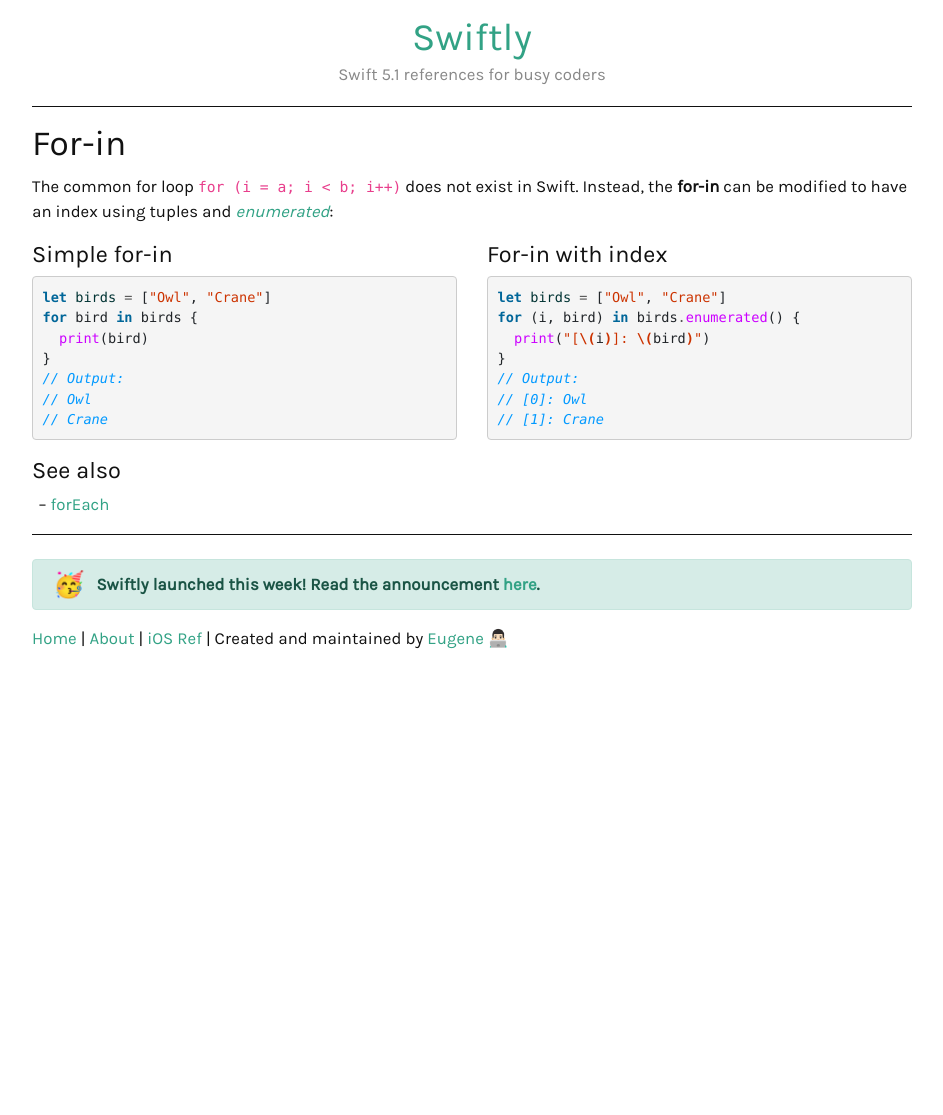
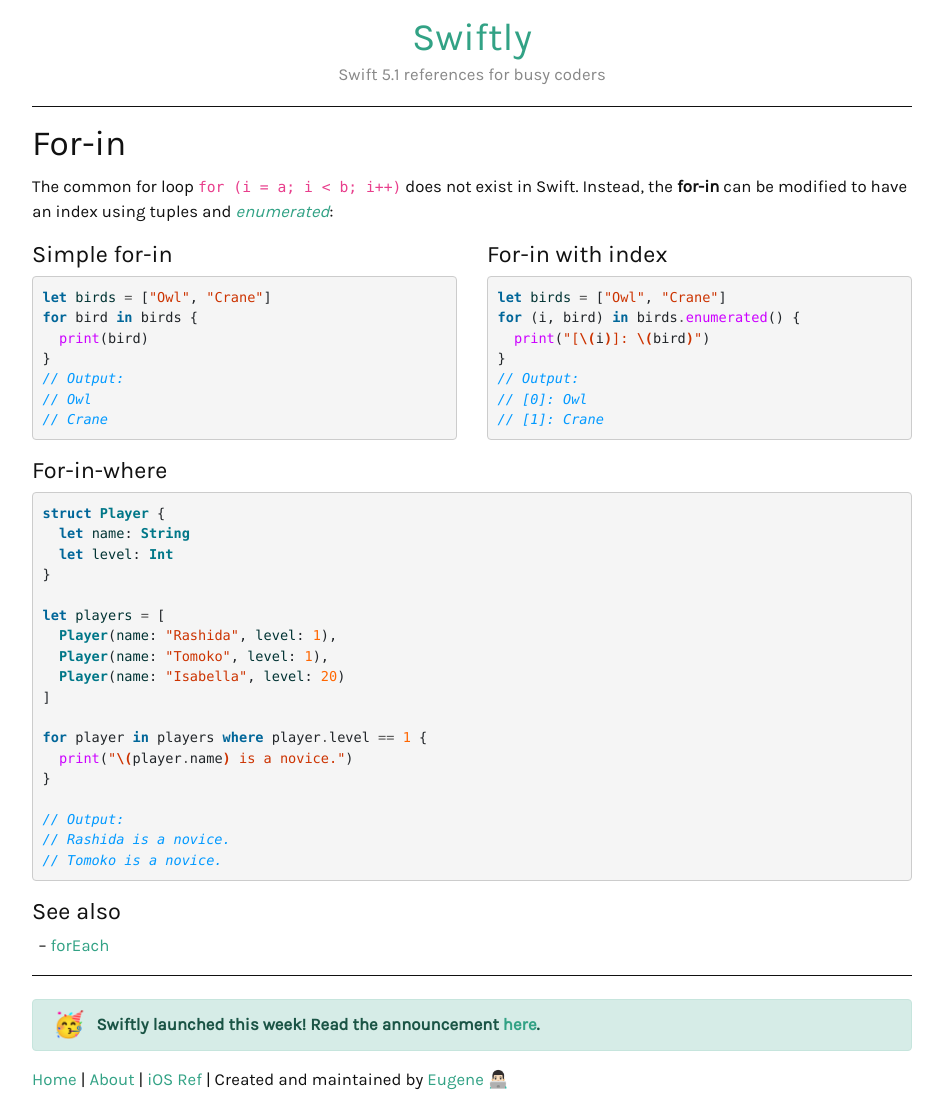
Before and after one commit to ebelinski/swiftly, a Jekyll site: the page built from for-in.md, in a window 1280 px wide. Shown: the whole page, without its empty margins (168-1111 px from the left). Built offline with Jekyll 4.4.1, drawn with Linux system fonts in a browser that asks for light colours; comment, search, counter and statistics services are not loaded; before the commit the page ends 900 px from its top, so only the background shows below that.

Commit message:
added for-in-where example

````diff
--- a/for-in.md
+++ b/for-in.md
@@ -39,6 +39,29 @@ for (i, bird) in birds.enumerated() {
 
 {% include closecol.html closerow=true %}
 
+### For-in-where
+
+```swift
+struct Player {
+  let name: String
+  let level: Int
+}
+
+let players = [
+  Player(name: "Rashida", level: 1),
+  Player(name: "Tomoko", level: 1),
+  Player(name: "Isabella", level: 20)
+]
+
+for player in players where player.level == 1 {
+  print("\(player.name) is a novice.")
+}
+
+// Output:
+// Rashida is a novice.
+// Tomoko is a novice.
+```
+
 ### See also
 
 * [forEach](/foreach)
````
